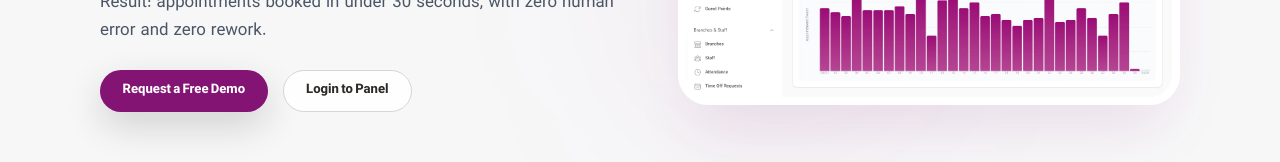
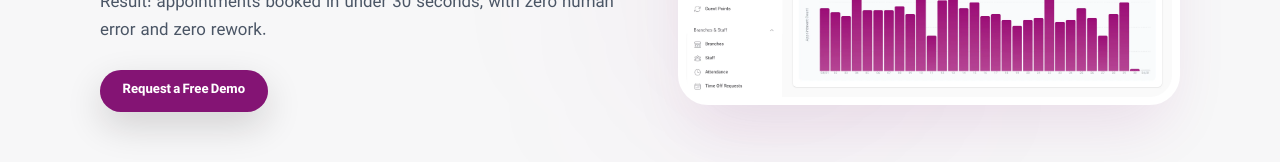
Before and after one commit to mehdijalalii/zimo-frontend, a Next.js app: page /en/feature/appointments in a window 1280 px wide. Shown: the part 414-576 px from the top of the page. Built offline with nearby package versions, Linux system fonts and the light colour scheme; no server answers.

Commit message:
remove login button

```diff
--- a/src/app/[locale]/feature/[slug]/page.tsx
+++ b/src/app/[locale]/feature/[slug]/page.tsx
@@ -235,7 +235,7 @@ export default async function FeatureDetailPage({
             </div>
             <div className="flex flex-wrap gap-4 pt-1">
               <Link href={getHref(typedLocale, 'demo')} className="btn-primary">{featureDetail.demo_cta}</Link>
-              <Link href="https://zimo.beauty/login" className="btn-secondary">{featureDetail.login_cta}</Link>
+              {/*<Link href="https://zimo.beauty/login" className="btn-secondary">{featureDetail.login_cta}</Link>*/}
             </div>
           </div>
           <div className="relative group lg:pl-4 min-w-0">
```
